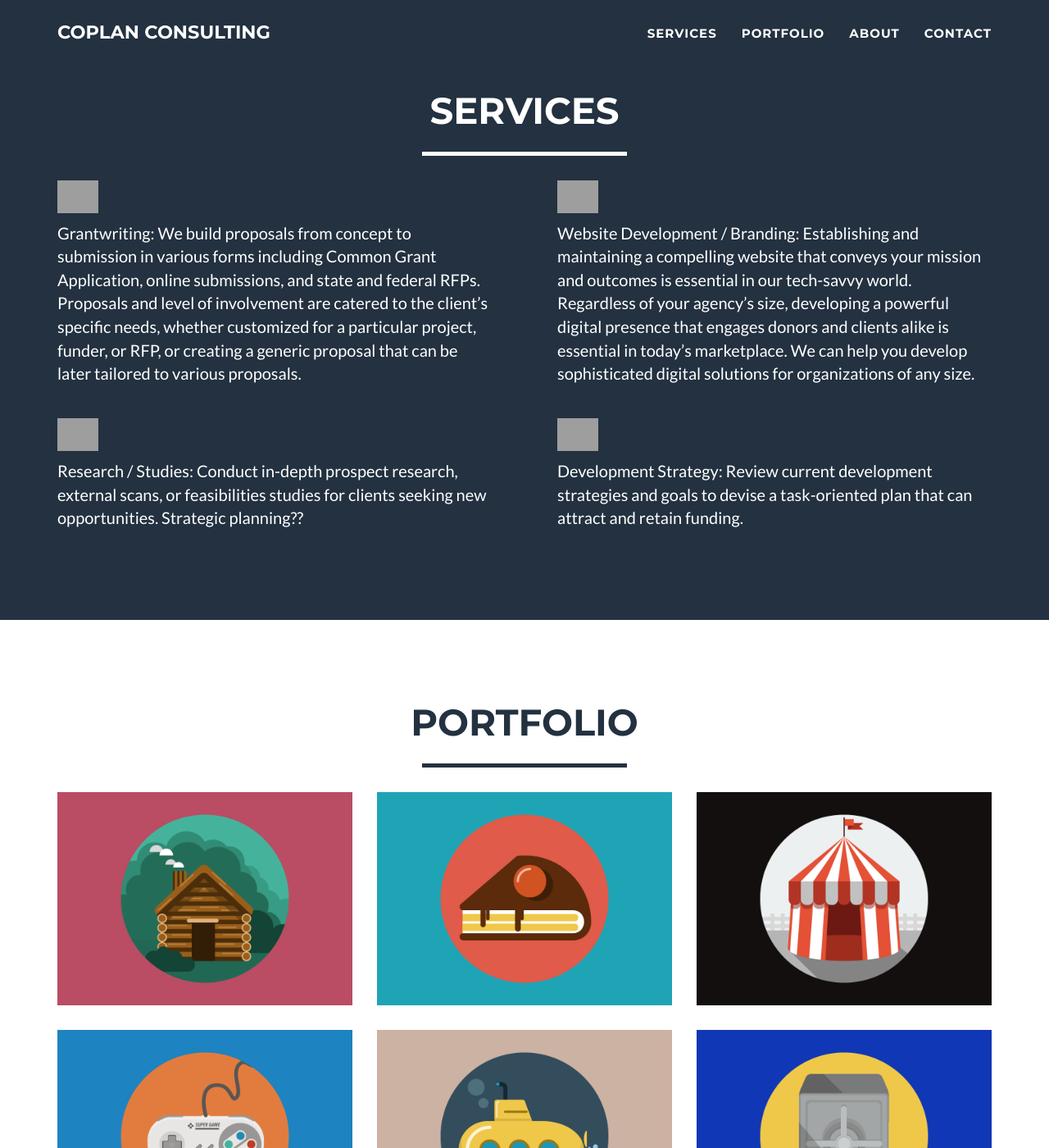
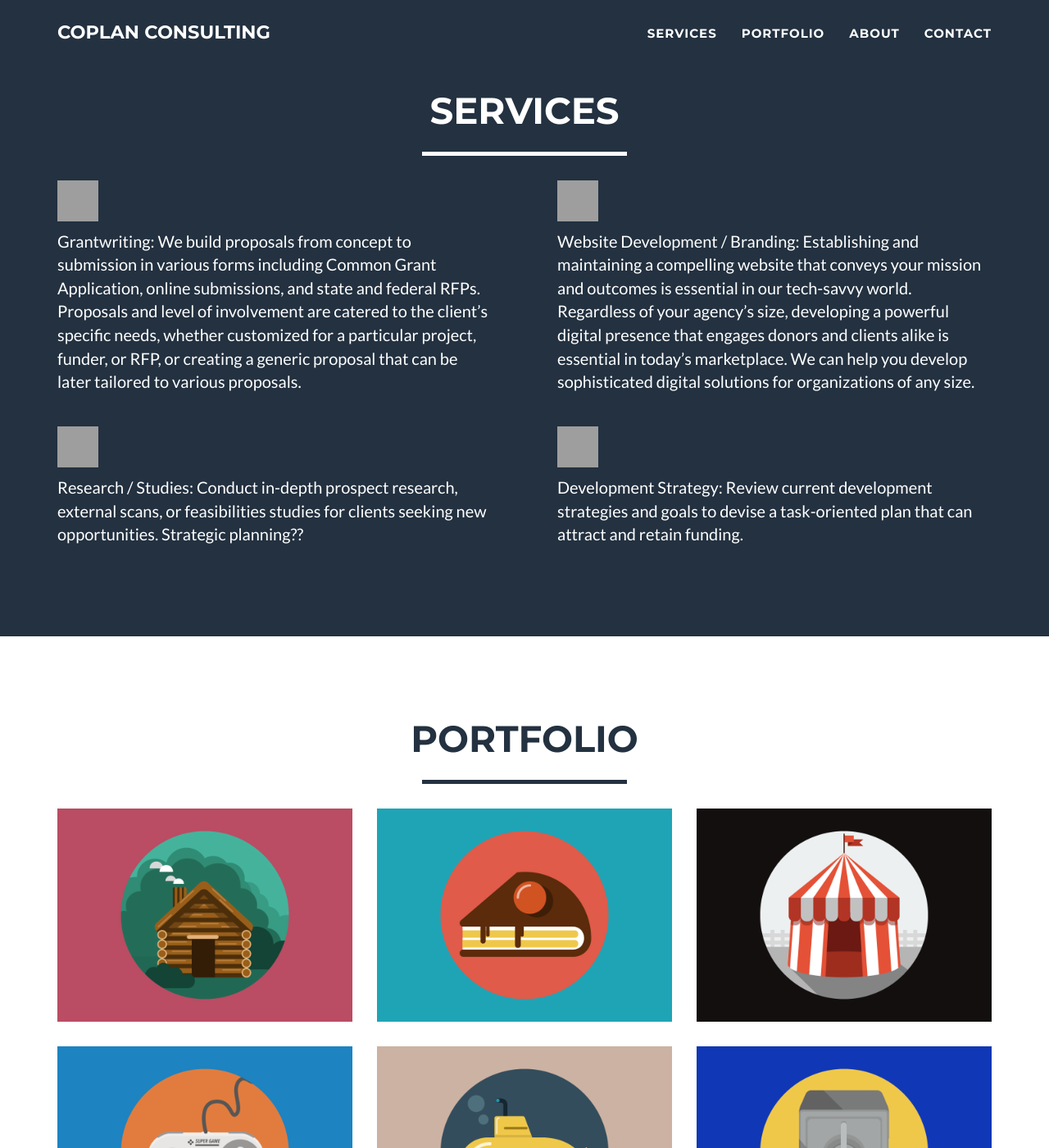
Before and after one commit to ccoplan/ccoplan.github.io, a Jekyll site: the page built from index.html, in a window 1280 px wide and 1400 px high, scrolled down 693 px. Shown: the whole window at 82% size. Built offline with Jekyll 4.4.1, drawn with Linux system fonts in a browser that asks for light colours; grey boxes are pictures that could not be loaded.

Commit message:
Update services.html

```diff
--- a/_includes/services.html
+++ b/_includes/services.html
@@ -27,7 +27,7 @@
       .img-logo {
         width: 50px !important;
         height: 50px !important;
-        padding-bottom: 10px !important;
+        margin-bottom: 10px !important;
       }
     </style>
 
```
